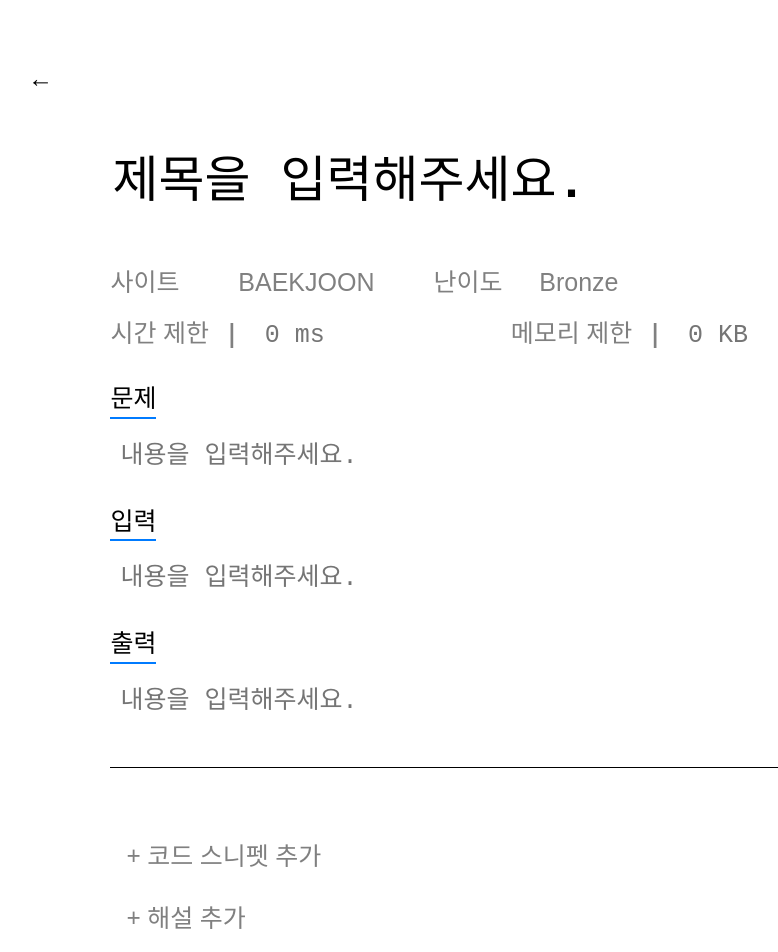
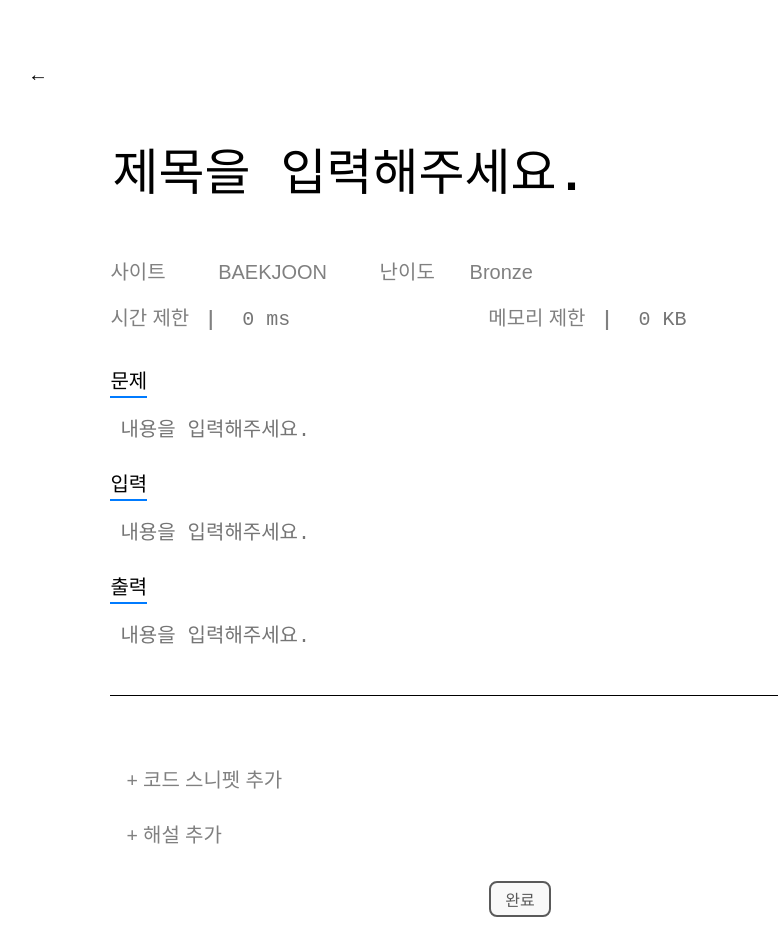
Before and after one commit to do-yakk/reflector_FE, a React (Vite) app: page /create-post in a window 1280 px wide. Shown: the top 952 px of the page, without its empty margins (120-898 px from the left). Built offline with nearby package versions, Linux system fonts and the light colour scheme.

Commit message:
fix: 폰트사이즈 조정

```diff
--- a/src/components/post/Block.module.css
+++ b/src/components/post/Block.module.css
@@ -16,7 +16,7 @@
 }
 
 .label {
-    font-size: 25px;
+    font-size: 20px;
     font-weight: 600;
     line-height: 1;
     color: gray;
@@ -24,7 +24,7 @@
 }
 
 .select {
-    font-size: 25px;
+    font-size: 20px;
     font-weight: 500;
     border-radius: 6px;
     border: none;
@@ -39,7 +39,7 @@
 }
 
 .code {
-    font-size: 25px;
+    font-size: 20px;
     font-weight: 400;
     border: none;
     border-radius: 6px;
@@ -58,7 +58,7 @@
 .hashtag {
     color: black;
     background-color: #D9D9D9;
-    font-size: 25px;
+    font-size: 20px;
     font-weight: 500;
     border-radius: 8px;
     padding: 8px 14px;
--- a/src/components/post/Button.module.css
+++ b/src/components/post/Button.module.css
@@ -1,5 +1,5 @@
 .back {
-  font-size: 25px;
+  font-size: 20px;
   font-weight: 500;
   background-color: transparent;
   color: black;
@@ -9,7 +9,7 @@
 }
 
 .add {
-  font-size: 25px;
+  font-size: 20px;
   font-weight: 400;
   border-radius: 8px;
   background-color: transparent;
@@ -22,10 +22,22 @@
 .hashtag {
   color: black;
   background-color: #D9D9D9;
-  font-size: 25px;
+  font-size: 20px;
   font-weight: 500;
   border-radius: 8px;
   padding: 8px 14px;
   white-space: nowrap;
   margin-right: 30px;
 }
+
+.save {
+  color: #5a5a5a;
+  border: 2px solid #5a5a5a;
+  font-size: 20 ₩px;
+  font-weight: 500;
+  border-radius: 8px;
+  padding: 4px 14px;
+  white-space: nowrap;
+  margin-right: 30px;
+  margin: 0 auto;
+}
--- a/src/components/post/Input.module.css
+++ b/src/components/post/Input.module.css
@@ -14,7 +14,7 @@
 }
 
 .plain {
-  font-size: 25px;
+  font-size: 20px;
   font-weight: 400;
   border: none;
   border-radius: 6px;
@@ -29,7 +29,7 @@
 }
 
 .mini {
-  font-size: 25px;
+  font-size: 20px;
   font-weight: 500;
   border: none;
   width: 240px;
--- a/src/components/post/Post.module.css
+++ b/src/components/post/Post.module.css
@@ -4,7 +4,7 @@
 }
 
 .label {
-    font-size: 25px;
+    font-size: 20px;
     font-weight: 600;
     line-height: 1;
     color: gray;
@@ -12,7 +12,7 @@
 }
 
 .bigLabel {
-    font-size: 25px;
+    font-size: 20px;
     font-weight: 600;
     color: black;
     border-bottom: 2px solid #007BFF;
@@ -21,7 +21,7 @@
 }
 
 .select {
-    font-size: 25px;
+    font-size: 20px;
     font-weight: 500;
     border-radius: 6px;
     border: none;
```
